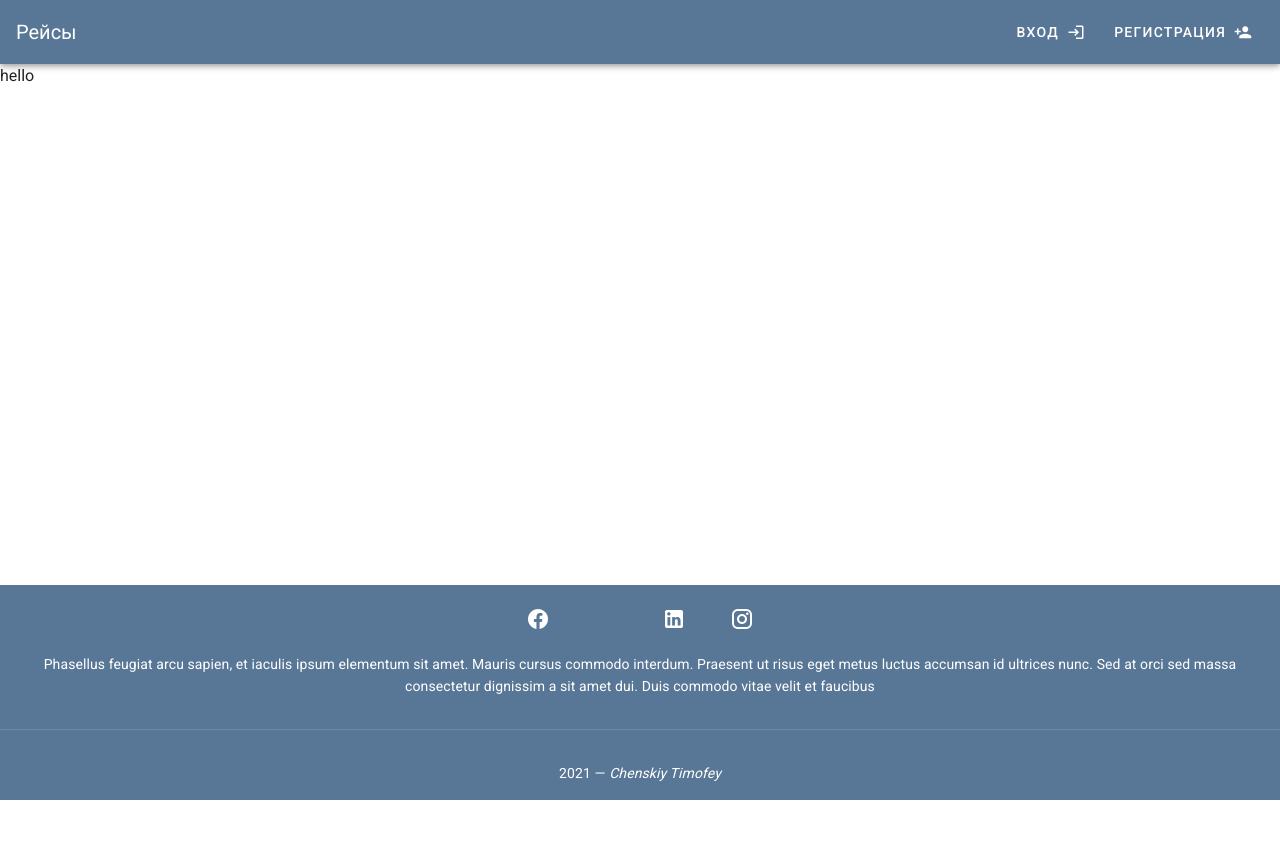
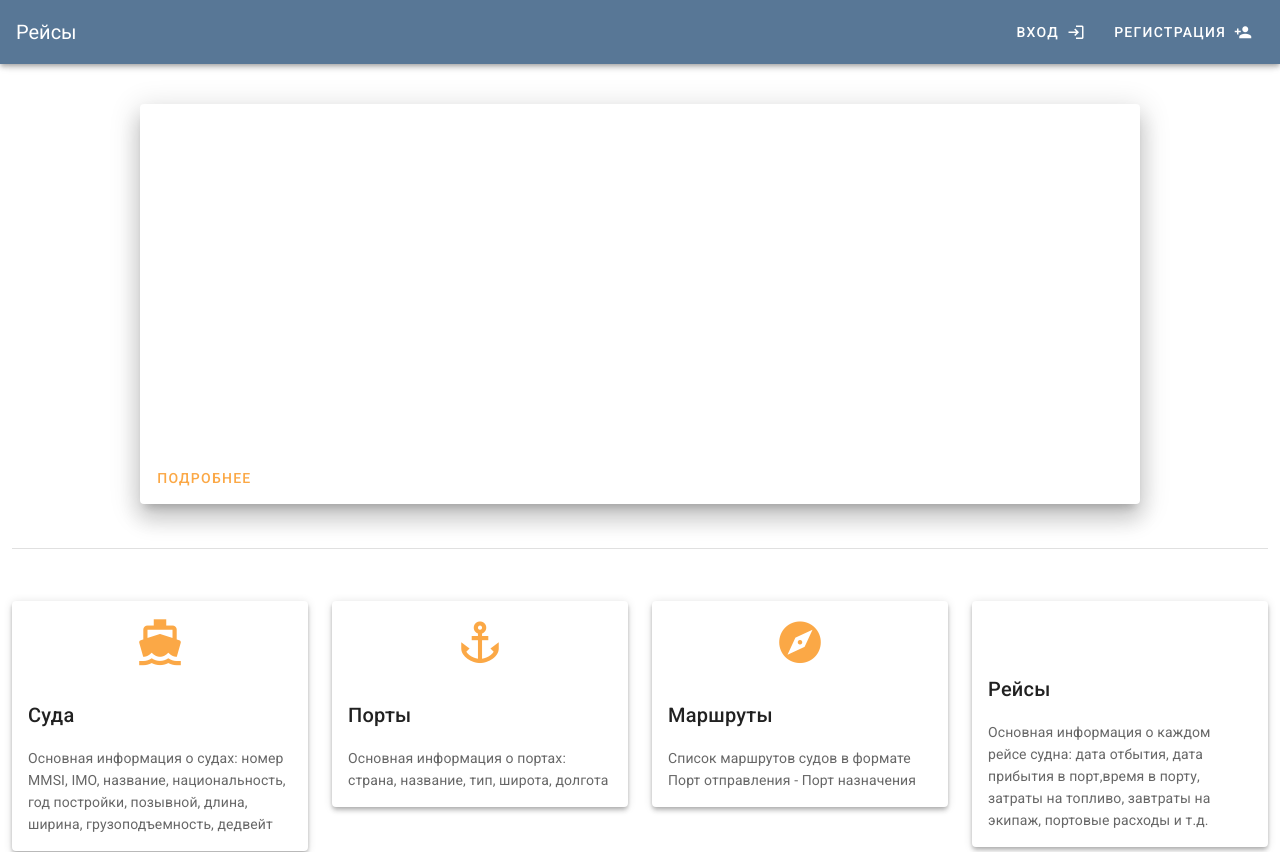
Before and after one commit to timchenko24/djangorest-vessels-voyages, a Vue app in the folder frontend/: page /#/ in a window 1280 px wide. Shown: the top 852 px of the page. Before the commit the page ends 800 px from the top, so only its background shows below. Built offline with nearby package versions, Linux system fonts and the light colour scheme.

Commit message:
home page added

```diff
--- a/frontend/src/views/Home.vue
+++ b/frontend/src/views/Home.vue
@@ -1,12 +1,99 @@
 <template>
-  <div class="home">
-    hello
-  </div>
+  <v-container fluid>
+    <v-row cols="12">
+      <v-flex>
+        <v-card
+          class="mx-auto my-10"
+          max-width="1000"
+          elevation="15"
+        >
+          <v-img
+            class="white--text align-end"
+            height="400"
+            src="../assets/main.jpg"
+          >
+            <v-card-title>Информационно-аналитическая система<br>интеллектуального
+              анализа данных<br>о Рейсах судов</v-card-title>
+            <v-card-actions>
+              <v-btn
+                color="#FBA846"
+                text
+              >
+                Подробнее
+              </v-btn>
+            </v-card-actions>
+          </v-img>
+        </v-card>
+      </v-flex>
+    </v-row>
+    <v-divider></v-divider>
+
+    <CardList :items="items" :division="3">
+
+      <template v-slot:img="imgScope">
+
+        <v-img class="text-center pa-4">
+          <v-icon size="50" color="#FBA846">{{ imgScope.path.icon }}</v-icon>
+        </v-img>
+
+      </template>
+
+      <template v-slot:title="titleScope">
+
+        <v-card-title>
+          {{ titleScope.path.title }}
+        </v-card-title>
+
+      </template>
+
+      <template v-slot:content="contentScope">
+
+        <v-card-text>
+          {{ contentScope.path.text }}
+        </v-card-text>
+
+      </template>
+
+    </CardList>
+
+  </v-container>
 </template>
 
 <script>
+import CardList from '../components/CardList.vue';
 
 export default {
+
   name: 'Home',
+  components: { CardList },
+  data() {
+    return {
+      items: [
+        {
+          title: 'Суда',
+          icon: 'mdi-ferry',
+          text: 'Основная информация о судах: номер MMSI, IMO, название, национальность, '
+              + 'год постройки, позывной, длина, ширина, грузоподъемность, дедвейт',
+        },
+        {
+          title: 'Порты',
+          icon: 'mdi-anchor',
+          text: 'Основная информация о портах: страна, название, тип, широта, долгота',
+        },
+        {
+          title: 'Маршруты',
+          icon: 'mdi-compass',
+          text: 'Список маршрутов судов в формате Порт отправления - Порт назначения',
+        },
+        {
+          title: 'Рейсы',
+          icon: 'mdi-buddhism',
+          text: 'Основная информация о каждом рейсе судна: дата отбытия, дата прибытия в порт,'
+              + 'время в порту, затраты на топливо, завтраты на экипаж, портовые расходы и т.д.',
+        },
+      ],
+    };
+  },
 };
+
 </script>
```
